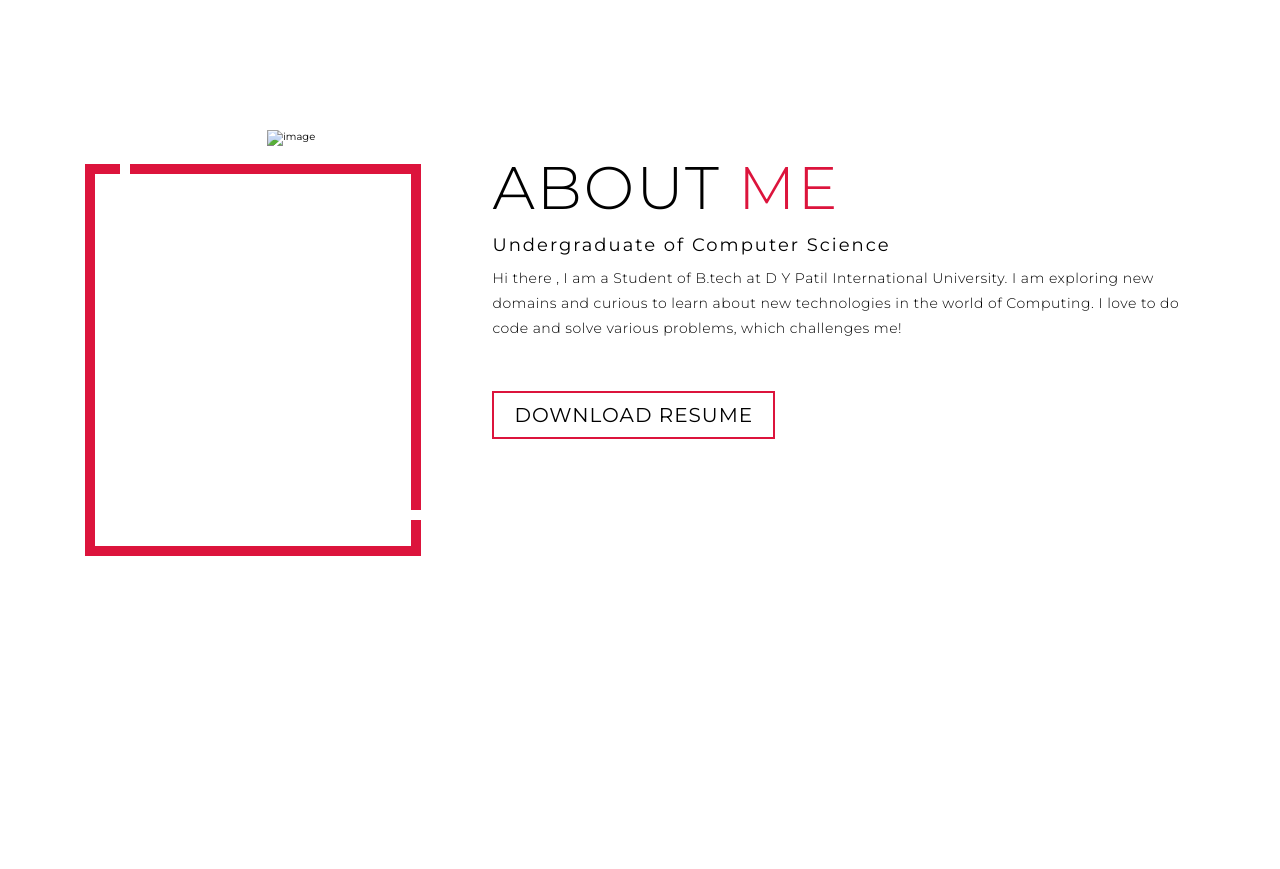
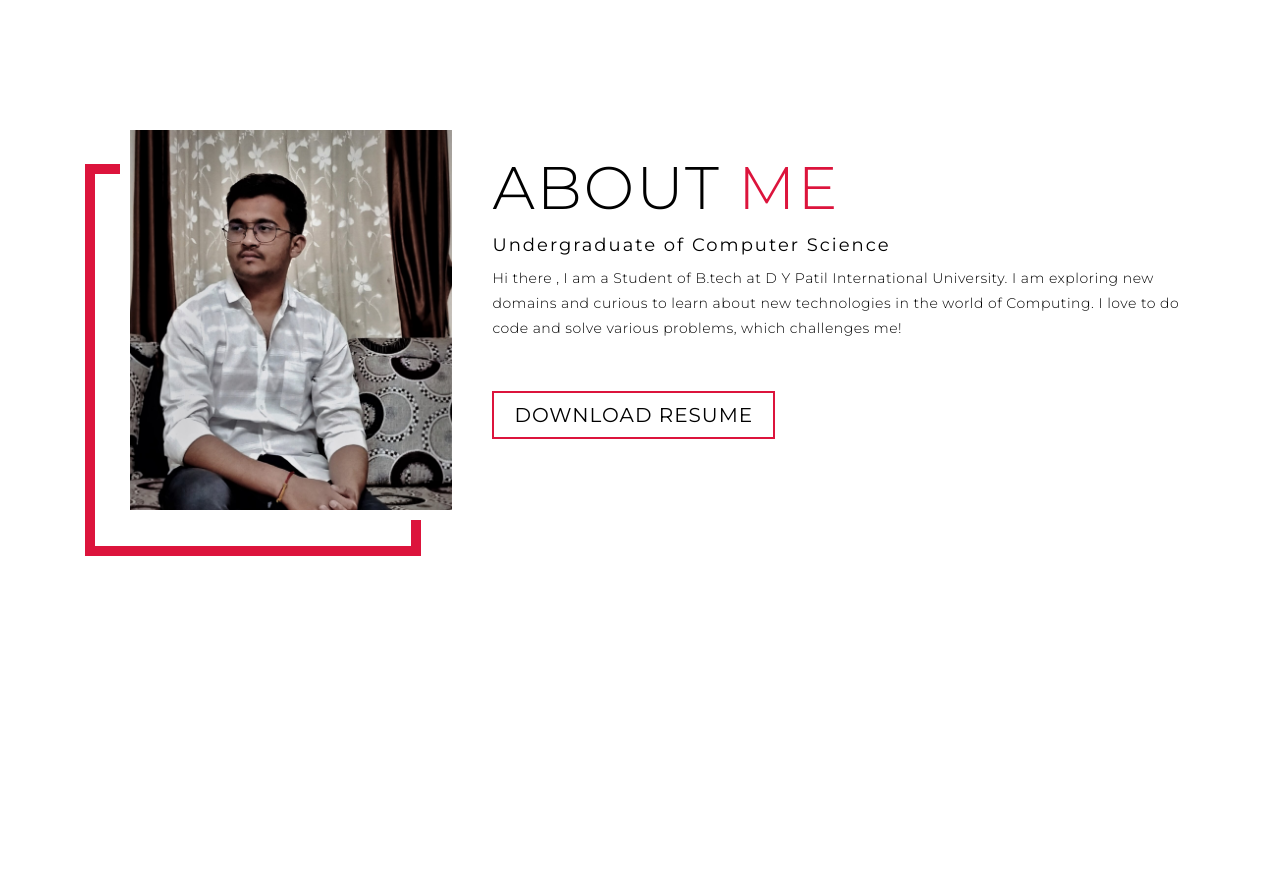
Before and after one commit to jayx003/My-portfolio-website, a plain HTML site: page index.html in a window 1280 px wide. Shown: the part 880-1749 px from the top of the page. Drawn offline with Linux system fonts and the light colour scheme.

Commit message:
Update index.html

```diff
--- a/index.html
+++ b/index.html
@@ -54,7 +54,7 @@
     <div class="about container">
       <div class="col-left">
         <div class="about-img">
-          <img src="Jay,edit.jpg" alt="image"/>
+          <img src="jay.jpg.jpg" alt="image"/>
         </div>
       </div>
       <div class="col-right">
```
